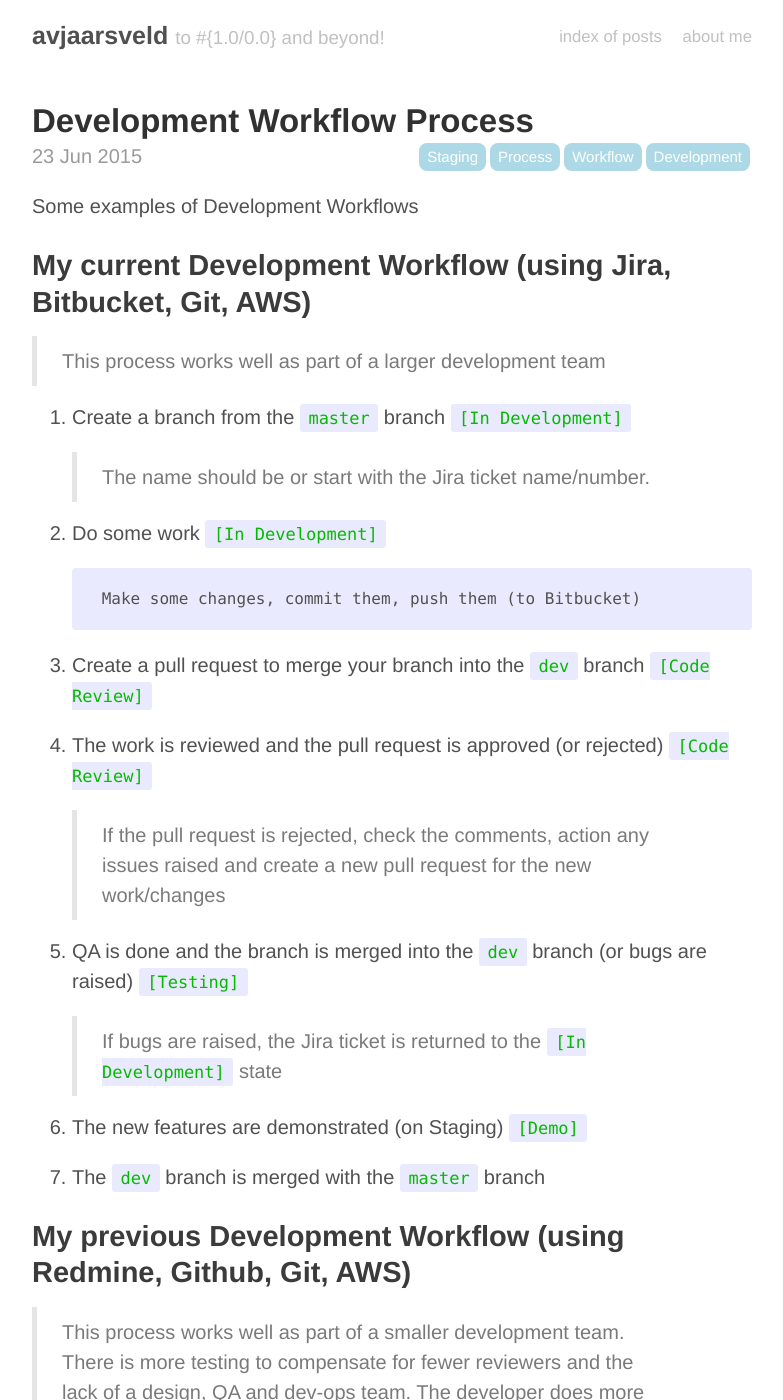
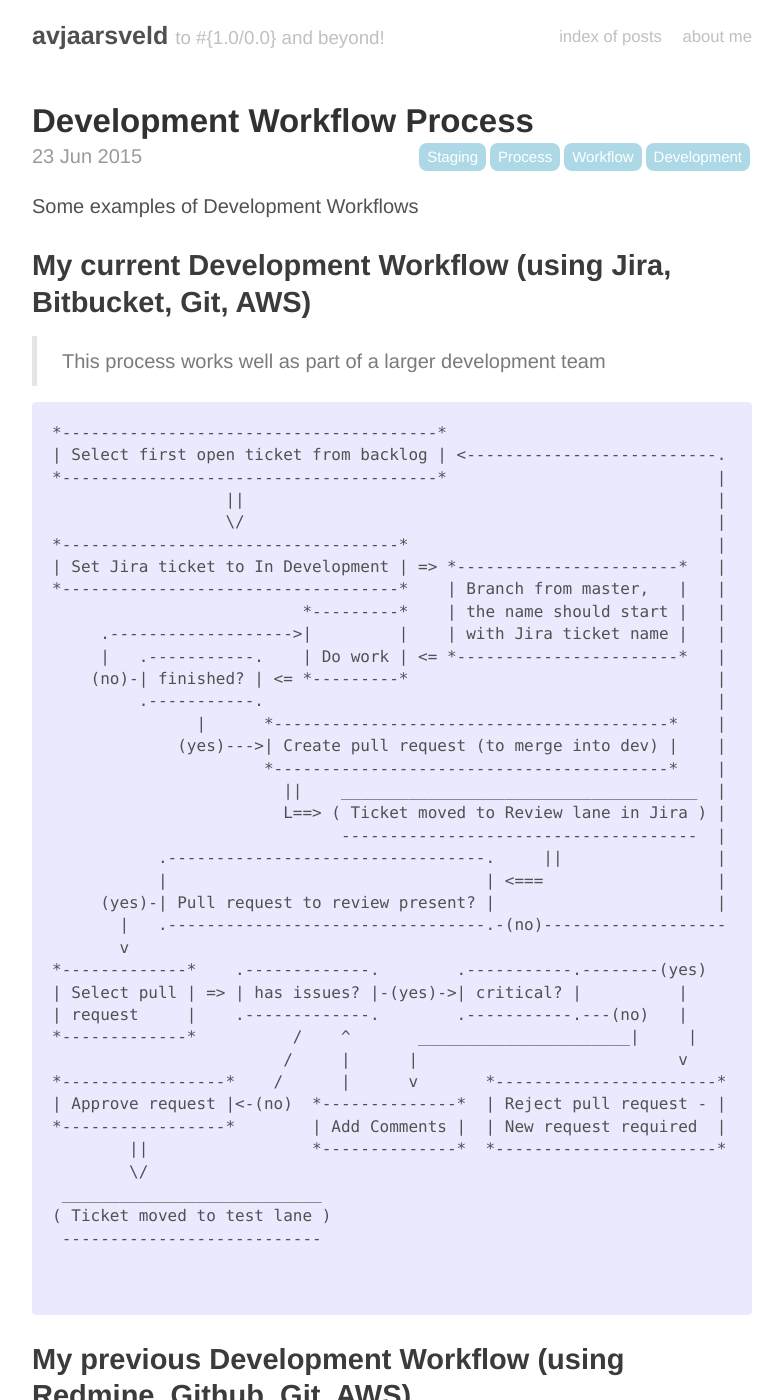
Before and after one commit to avjaarsveld/avjaarsveld.github.io, a Jekyll site: the page built from _posts/2015-06-23-Development-Workflow-Process.md, in a window 1280 px wide and 1400 px high. Shown: the whole window, without its empty margins (248-1031 px from the left). Built offline with Jekyll 4.4.1, drawn with Linux system fonts in a browser that asks for light colours; Markdown is read by kramdown in place of the engine named in the settings; comment, search, counter and statistics services are not loaded.

Commit message:
Post updated

````diff
--- a/_posts/2015-06-23-Development-Workflow-Process.md
+++ b/_posts/2015-06-23-Development-Workflow-Process.md
@@ -6,33 +6,54 @@ tags:
 - Process
 - Staging
 ---
+
 Some examples of Development Workflows
 
 ## My current Development Workflow (using Jira, Bitbucket, Git, AWS)
 
 > This process works well as part of a larger development team
 
-1. Create a branch from the `master` branch `[In Development]`
+```
+*---------------------------------------*
+| Select first open ticket from backlog | <--------------------------.
+*---------------------------------------*                            |
+                  ||                                                 |
+                  \/                                                 |
+*-----------------------------------*                                |
+| Set Jira ticket to In Development | => *-----------------------*   |
+*-----------------------------------*    | Branch from master,   |   |
+                          *---------*    | the name should start |   |
+     .------------------->|         |    | with Jira ticket name |   |
+     |   .-----------.    | Do work | <= *-----------------------*   |
+    (no)-| finished? | <= *---------*                                |
+         .-----------.                                               |
+               |      *-----------------------------------------*    |
+             (yes)--->| Create pull request (to merge into dev) |    |
+                      *-----------------------------------------*    |
+                        ||    _____________________________________  |
+                        L==> ( Ticket moved to Review lane in Jira ) |
+                              -------------------------------------  |
+           .---------------------------------.     ||                |
+           |                                 | <===                  |
+     (yes)-| Pull request to review present? |                       |
+       |   .---------------------------------.-(no)-------------------
+       v
+*-------------*    .-------------.        .-----------.--------(yes)
+| Select pull | => | has issues? |-(yes)->| critical? |          |
+| request     |    .-------------.        .-----------.---(no)   |
+*-------------*          /    ^       ______________________|     |
+                        /     |      |                           v
+*-----------------*    /      |      v       *-----------------------*
+| Approve request |<-(no)  *--------------*  | Reject pull request - |
+*-----------------*        | Add Comments |  | New request required  |
+        ||                 *--------------*  *-----------------------*
+        \/
+ ___________________________
+( Ticket moved to test lane )
+ ---------------------------
 
-    > The name should be or start with the Jira ticket name/number.
 
-2. Do some work `[In Development]`
-
-        Make some changes, commit them, push them (to Bitbucket)
-
-3. Create a pull request to merge your branch into the `dev` branch `[Code Review]`
-
-4. The work is reviewed and the pull request is approved (or rejected) `[Code Review]`
-
-    > If the pull request is rejected, check the comments, action any issues raised and create a new pull request for the new work/changes
-
-5. QA is done and the branch is merged into the `dev` branch (or bugs are raised) `[Testing]`
-
-    > If bugs are raised, the Jira ticket is returned to the `[In Development]` state
-
-6. The new features are demonstrated (on Staging) `[Demo]`
-
-7. The `dev` branch is merged with the `master` branch
+```
 
 ## My previous Development Workflow (using Redmine, Github, Git, AWS)
 
````
Also changed, not shown: _config.yml (line endings or trailing spaces).
